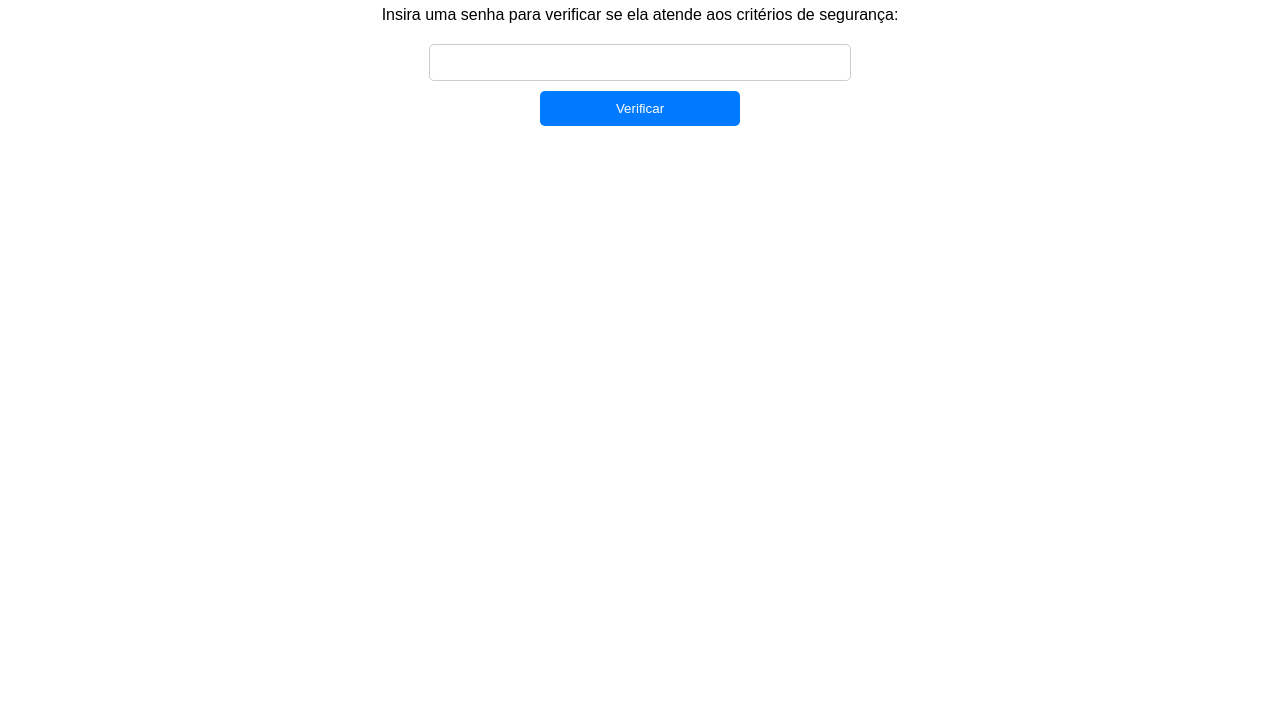
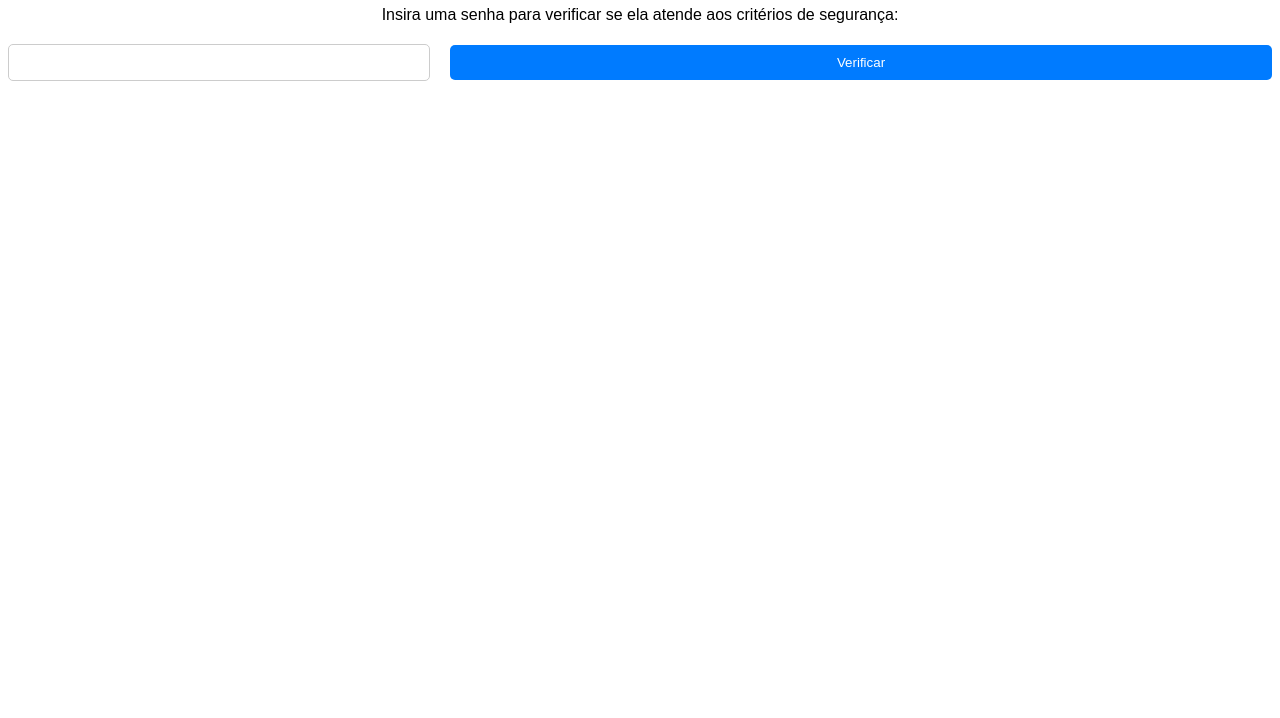
Before and after one commit to eduardoliveirap/methods-task, a plain HTML site: page index.html in a window 1280 px wide. Shown: the part 82-800 px from the top of the page. Drawn offline with Linux system fonts and the light colour scheme.

Commit message:
responsive with media queries

```diff
--- a/style.css
+++ b/style.css
@@ -48,3 +48,20 @@ body {
     margin-top: 20px;
     font-size: 1.5rem;
   }
+
+  @media screen and (min-width: 600px) {
+    form {
+      flex-direction: row;
+      justify-content: center;
+    }
+
+    input {
+      margin-right: 10px;
+      margin-bottom: 0;
+    }
+
+    button {
+      max-width: none;
+      margin-left: 10px;
+    }
+  }
```
